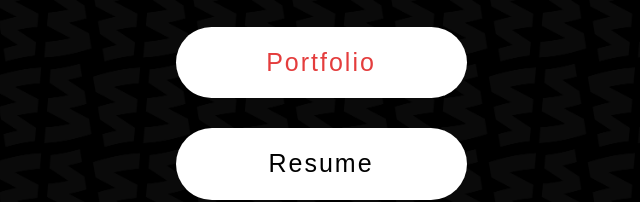
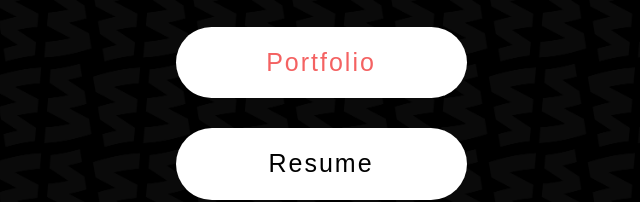
Before and after one commit to egrantdesign/bio, a plain HTML site: page index.html in a window 1280 px wide. In both pictures the pointer is over the link "Portfolio". Shown: the part 296-498 px from the top of the page, 319-959 px from the left. Drawn offline with Linux system fonts and the light colour scheme; a web font is replaced by a local one.

Commit message:
Changed hover color

```diff
--- a/styles.css
+++ b/styles.css
@@ -74,5 +74,5 @@ a.links {
 }
 
 a.links:hover {
-    color: rgb(228, 61, 61);
+    color: #F46262;
 }
```
